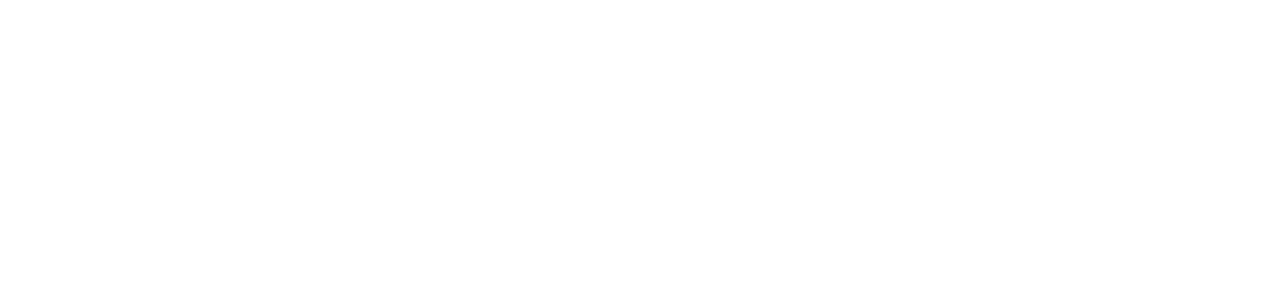
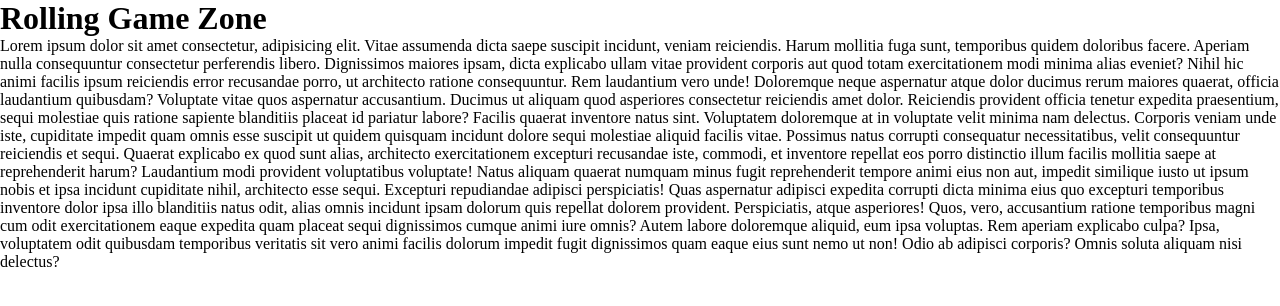
Before and after one commit to Svarium/Ecommerce---Grupo5, a plain HTML site: page index.html in a window 1280 px wide. Drawn offline with Linux system fonts and the light colour scheme.

Commit message:
linkeo hoja de estilos

```diff
--- a/css/styles.css
+++ b/css/styles.css
@@ -0,0 +1,5 @@
+*{
+    margin: 0;
+    padding: 0;
+    box-sizing: border-box;
+}
--- a/index.html
+++ b/index.html
@@ -3,9 +3,23 @@
 <head>
     <meta charset="UTF-8">
     <meta name="viewport" content="width=device-width, initial-scale=1.0">
-    <title>Document</title>
+    <title>Rolling Game Zone</title>
+    <link rel="stylesheet" href="/css/styles.css">
 </head>
 <body>
 
+    <h1>Rolling Game Zone</h1>
+    <p>Lorem ipsum dolor sit amet consectetur, adipisicing elit. Vitae assumenda dicta saepe suscipit incidunt, veniam reiciendis. Harum mollitia fuga sunt, temporibus quidem doloribus facere. Aperiam nulla consequuntur consectetur perferendis libero.
+    Dignissimos maiores ipsam, dicta explicabo ullam vitae provident corporis aut quod totam exercitationem modi minima alias eveniet? Nihil hic animi facilis ipsum reiciendis error recusandae porro, ut architecto ratione consequuntur.
+    Rem laudantium vero unde! Doloremque neque aspernatur atque dolor ducimus rerum maiores quaerat, officia laudantium quibusdam? Voluptate vitae quos aspernatur accusantium. Ducimus ut aliquam quod asperiores consectetur reiciendis amet dolor.
+    Reiciendis provident officia tenetur expedita praesentium, sequi molestiae quis ratione sapiente blanditiis placeat id pariatur labore? Facilis quaerat inventore natus sint. Voluptatem doloremque at in voluptate velit minima nam delectus.
+    Corporis veniam unde iste, cupiditate impedit quam omnis esse suscipit ut quidem quisquam incidunt dolore sequi molestiae aliquid facilis vitae. Possimus natus corrupti consequatur necessitatibus, velit consequuntur reiciendis et sequi.
+    Quaerat explicabo ex quod sunt alias, architecto exercitationem excepturi recusandae iste, commodi, et inventore repellat eos porro distinctio illum facilis mollitia saepe at reprehenderit harum? Laudantium modi provident voluptatibus voluptate!
+    Natus aliquam quaerat numquam minus fugit reprehenderit tempore animi eius non aut, impedit similique iusto ut ipsum nobis et ipsa incidunt cupiditate nihil, architecto esse sequi. Excepturi repudiandae adipisci perspiciatis!
+    Quas aspernatur adipisci expedita corrupti dicta minima eius quo excepturi temporibus inventore dolor ipsa illo blanditiis natus odit, alias omnis incidunt ipsam dolorum quis repellat dolorem provident. Perspiciatis, atque asperiores!
+    Quos, vero, accusantium ratione temporibus magni cum odit exercitationem eaque expedita quam placeat sequi dignissimos cumque animi iure omnis? Autem labore doloremque aliquid, eum ipsa voluptas. Rem aperiam explicabo culpa?
+    Ipsa, voluptatem odit quibusdam temporibus veritatis sit vero animi facilis dolorum impedit fugit dignissimos quam eaque eius sunt nemo ut non! Odio ab adipisci corporis? Omnis soluta aliquam nisi delectus?
+    </p>
+
 </body>
 </html>
```
